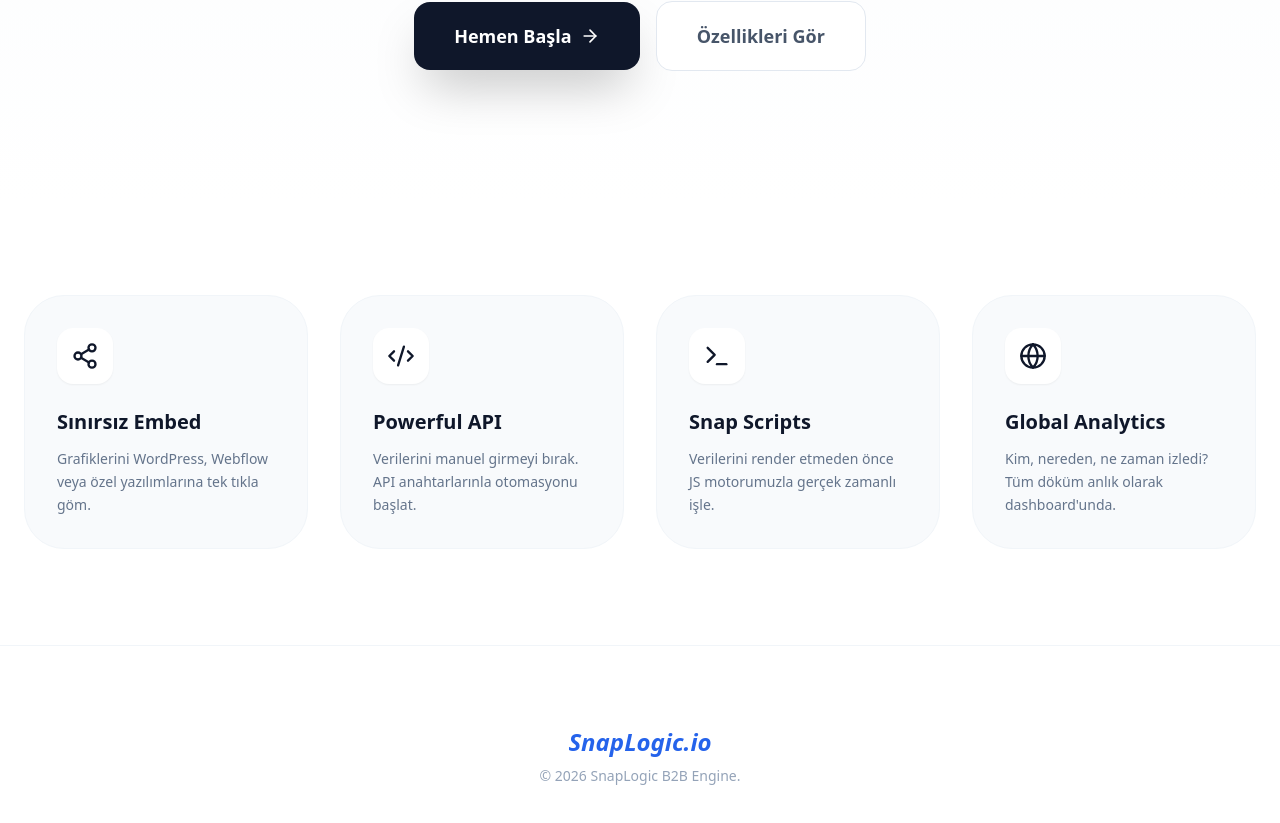
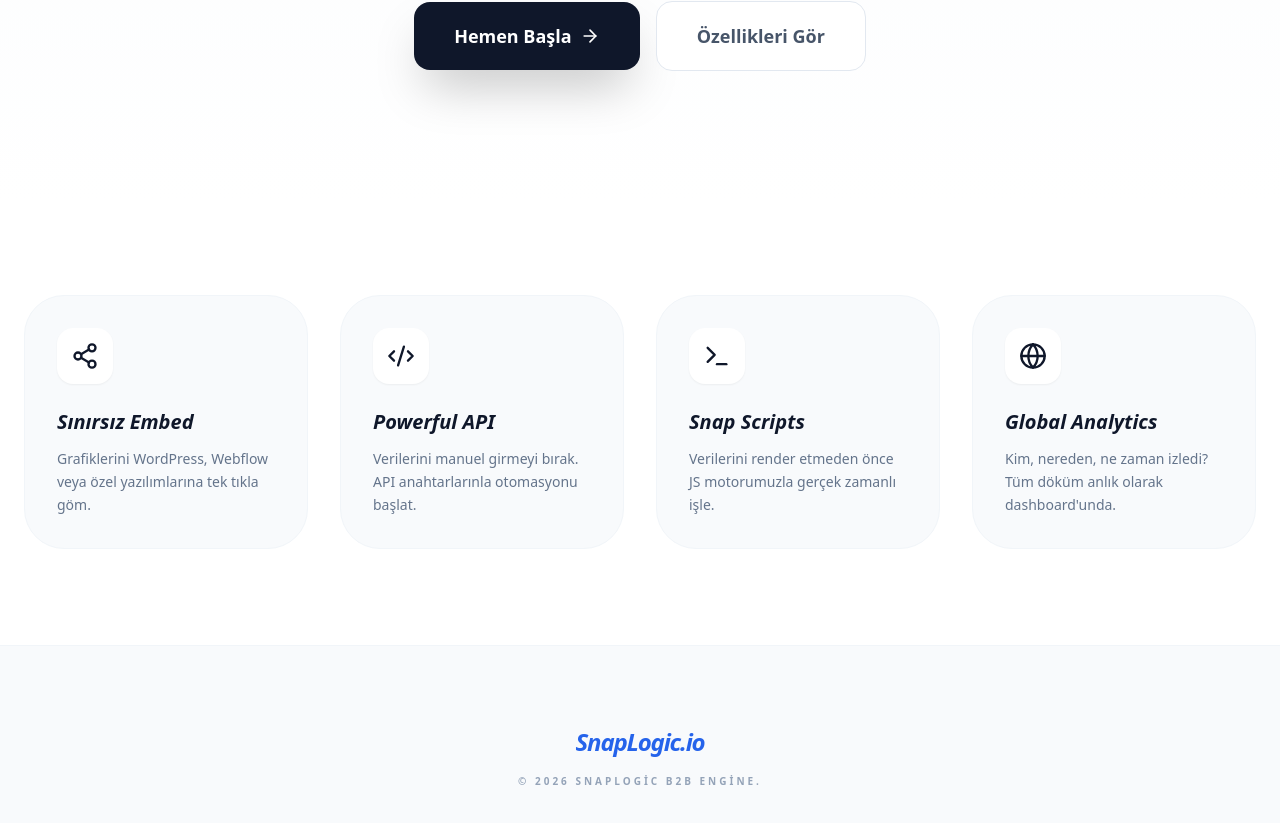
Before and after one commit to Bugsbuny24/tradepi, a Next.js app: page / in a window 1280 px wide. Shown: the part 463-1286 px from the top of the page. Built offline with nearby package versions, Linux system fonts and the light colour scheme.

Commit message:
Update page.tsx

```diff
--- a/app/page.tsx
+++ b/app/page.tsx
@@ -1,6 +1,7 @@
+'use client' // Landing sayfasında animasyon/link etkileşimi için şart
 import React from 'react'
 import {
-  BarChart3, Zap, Share2, Terminal, ShieldCheck,
+  BarChart, Zap, Share2, Terminal, ShieldCheck,
   ArrowRight, Globe, Code2, CheckCircle2
 } from 'lucide-react'
 import Link from 'next/link'
@@ -11,13 +12,16 @@ export default function LandingPage() {
 
       {/* 1. HERO SECTION */}
       <section className="relative pt-20 pb-32 overflow-hidden bg-gradient-to-b from-slate-50 to-white">
+        {/* Arka plan süsü - SnapLogic ruhu */}
+        <div className="absolute top-0 right-0 -translate-y-1/2 translate-x-1/2 w-[600px] h-[600px] bg-blue-50 rounded-full blur-3xl opacity-50" />
+
         <div className="max-w-7xl mx-auto px-6 relative z-10 text-center">
           <div className="inline-flex items-center gap-2 px-4 py-2 bg-blue-50 text-blue-600 rounded-full text-xs font-black tracking-widest uppercase mb-8">
-            <Zap size={14} /> B2B Veri Görselleştirme Platformu
+            <Zap size={14} fill="currentColor" /> B2B Veri Görselleştirme Platformu
           </div>
           <h1 className="text-6xl md:text-8xl font-black tracking-tighter text-slate-900 mb-8 leading-[0.9]">
             Verilerini <span className="text-blue-600 italic">Canlandır.</span> <br />
-            Her Yere <span className="underline decoration-blue-200">Mühürle.</span>
+            Her Yere <span className="underline decoration-blue-200 decoration-8 underline-offset-8">Mühürle.</span>
           </h1>
           <p className="max-w-2xl mx-auto text-slate-500 text-lg md:text-xl font-medium mb-10 leading-relaxed">
             SnapLogic ile ham verilerini profesyonel grafiklere dönüştür, API ile besle ve dilediğin platforma saniyeler içinde göm.
@@ -34,38 +38,38 @@ export default function LandingPage() {
       </section>
 
       {/* 2. FEATURES */}
-      <section id="features" className="py-24 bg-white">
+      <section id="features" className="py-24 bg-white relative">
         <div className="max-w-7xl mx-auto px-6">
           <div className="grid grid-cols-1 md:grid-cols-2 lg:grid-cols-4 gap-8">
-            <div className="p-8 rounded-[2.5rem] bg-slate-50 border border-slate-100 hover:border-blue-200 transition-all group">
+            <div className="p-8 rounded-[2.5rem] bg-slate-50 border border-slate-100 hover:border-blue-200 hover:bg-white hover:shadow-xl transition-all group">
               <div className="w-14 h-14 bg-white rounded-2xl flex items-center justify-center shadow-sm mb-6 group-hover:bg-blue-600 group-hover:text-white transition-all">
                 <Share2 size={28} />
               </div>
-              <h3 className="text-xl font-black mb-3">Sınırsız Embed</h3>
+              <h3 className="text-xl font-black mb-3 italic">Sınırsız Embed</h3>
               <p className="text-slate-500 text-sm leading-relaxed font-medium">Grafiklerini WordPress, Webflow veya özel yazılımlarına tek tıkla göm.</p>
             </div>
 
-            <div className="p-8 rounded-[2.5rem] bg-slate-50 border border-slate-100 hover:border-purple-200 transition-all group">
+            <div className="p-8 rounded-[2.5rem] bg-slate-50 border border-slate-100 hover:border-purple-200 hover:bg-white hover:shadow-xl transition-all group">
               <div className="w-14 h-14 bg-white rounded-2xl flex items-center justify-center shadow-sm mb-6 group-hover:bg-purple-600 group-hover:text-white transition-all">
                 <Code2 size={28} />
               </div>
-              <h3 className="text-xl font-black mb-3">Powerful API</h3>
+              <h3 className="text-xl font-black mb-3 italic">Powerful API</h3>
               <p className="text-slate-500 text-sm leading-relaxed font-medium">Verilerini manuel girmeyi bırak. API anahtarlarınla otomasyonu başlat.</p>
             </div>
 
-            <div className="p-8 rounded-[2.5rem] bg-slate-50 border border-slate-100 hover:border-amber-200 transition-all group">
+            <div className="p-8 rounded-[2.5rem] bg-slate-50 border border-slate-100 hover:border-amber-200 hover:bg-white hover:shadow-xl transition-all group">
               <div className="w-14 h-14 bg-white rounded-2xl flex items-center justify-center shadow-sm mb-6 group-hover:bg-amber-600 group-hover:text-white transition-all">
                 <Terminal size={28} />
               </div>
-              <h3 className="text-xl font-black mb-3">Snap Scripts</h3>
+              <h3 className="text-xl font-black mb-3 italic">Snap Scripts</h3>
               <p className="text-slate-500 text-sm leading-relaxed font-medium">Verilerini render etmeden önce JS motorumuzla gerçek zamanlı işle.</p>
             </div>
 
-            <div className="p-8 rounded-[2.5rem] bg-slate-50 border border-slate-100 hover:border-emerald-200 transition-all group">
+            <div className="p-8 rounded-[2.5rem] bg-slate-50 border border-slate-100 hover:border-emerald-200 hover:bg-white hover:shadow-xl transition-all group">
               <div className="w-14 h-14 bg-white rounded-2xl flex items-center justify-center shadow-sm mb-6 group-hover:bg-emerald-600 group-hover:text-white transition-all">
                 <Globe size={28} />
               </div>
-              <h3 className="text-xl font-black mb-3">Global Analytics</h3>
+              <h3 className="text-xl font-black mb-3 italic">Global Analytics</h3>
               <p className="text-slate-500 text-sm leading-relaxed font-medium">Kim, nereden, ne zaman izledi? Tüm döküm anlık olarak dashboard'unda.</p>
             </div>
           </div>
@@ -73,9 +77,9 @@ export default function LandingPage() {
       </section>
 
       {/* 3. FOOTER */}
-      <footer className="py-20 border-t border-slate-100 text-center">
-        <h2 className="text-2xl font-black italic text-blue-600">SnapLogic.io</h2>
-        <p className="text-slate-400 text-sm mt-2">© 2026 SnapLogic B2B Engine.</p>
+      <footer className="py-20 border-t border-slate-100 text-center bg-slate-50">
+        <h2 className="text-2xl font-black italic text-blue-600 tracking-tighter">SnapLogic.io</h2>
+        <p className="text-slate-400 text-[10px] font-black uppercase tracking-[0.3em] mt-4">© 2026 SnapLogic B2B Engine.</p>
       </footer>
     </div>
   )
```
